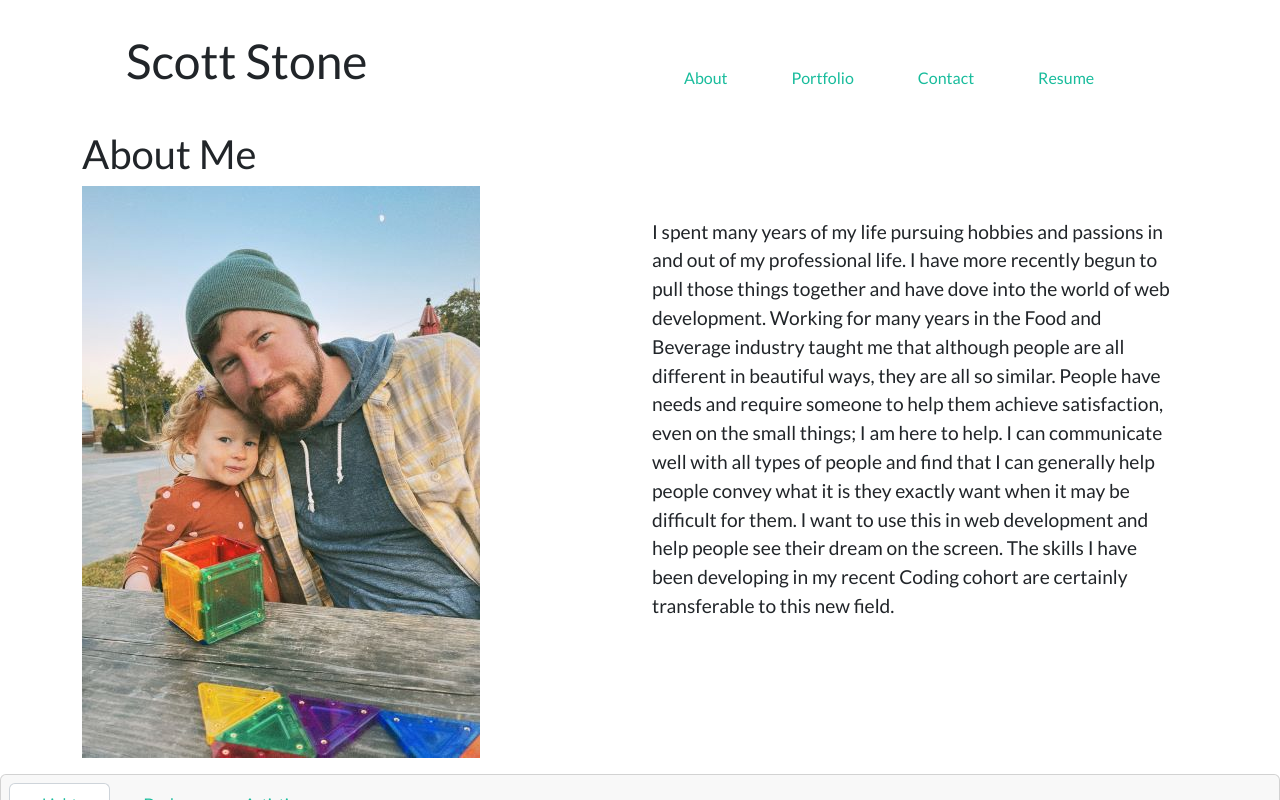
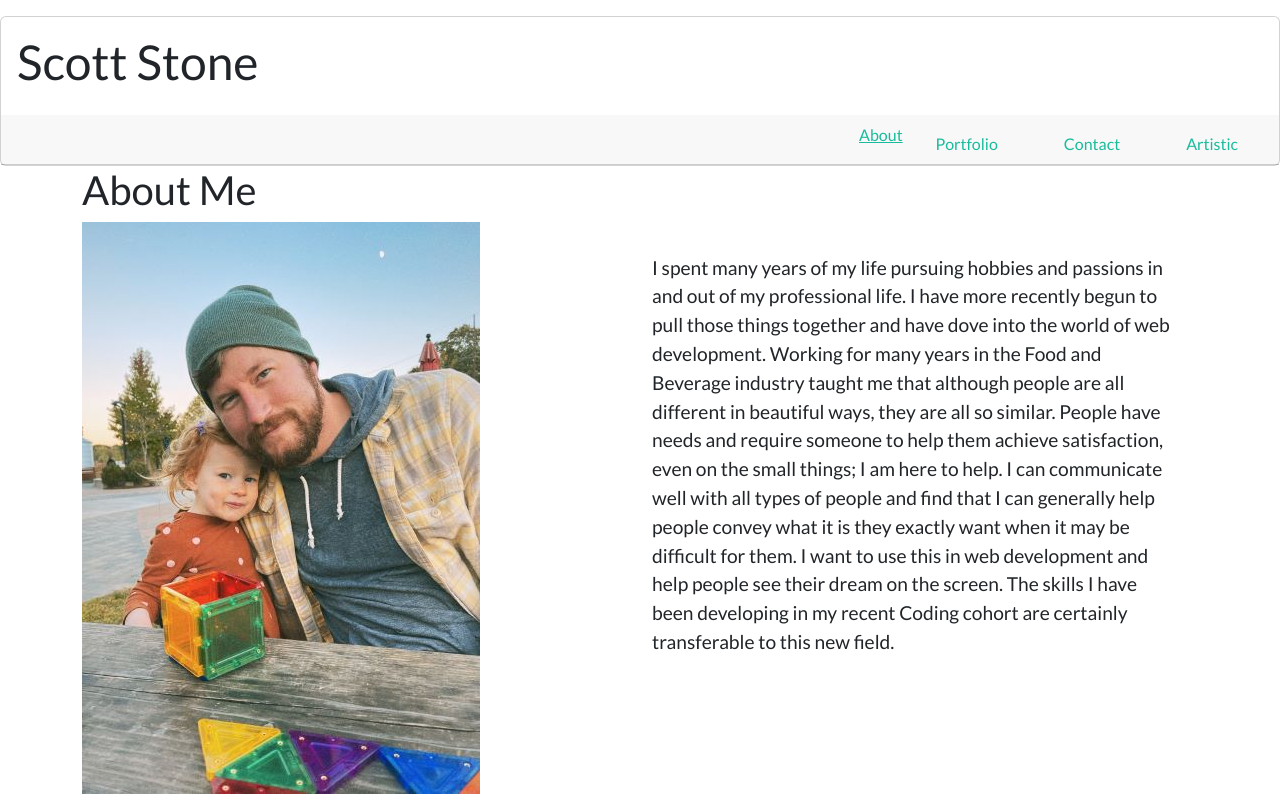
Before and after one commit to Simplerer/react-ion-profile, a React (Create React App) app: page / in a window 1280 px wide. Shown: the top 800 px of the page. Built offline with nearby package versions, Linux system fonts and the light colour scheme.

Commit message:
active nav tabs are apparent

```diff
--- a/src/components/Header.js
+++ b/src/components/Header.js
@@ -1,35 +1,38 @@
 import React from "react";
 
-function Header({pageChanger}) {
+function Header({ pageChanger, currentPage }) {
   return (
-        <div className="container">
-            <div>
-
-                <header className="row d-flex justify-content-around align-items-end p-4 m-2">
+    <div className="pt-3">
+      <div className="card">
+        <div className="card-body">
           <div className="col">
             <h1>Scott Stone</h1>
           </div>
-                    <div className="col">
-                <nav className="nav">
-                    <a className="nav-link active"
+        </div>
+        <div className="card-header">
+          <ul className="nav nav-tabs card-header-tabs justify-content-end">
+            <li className="nav-item">
+              <a className={currentPage == 'About' ? 'nav-link-active' : 'nav-link'}
                 href="#about"
-                    onClick={()=> pageChanger('About')}
-                    >About</a>
-                    <a className="nav-link"
-                    href="#portfolio"
-                    onClick={()=> pageChanger('Portfolio')}
-                    >Portfolio</a>
-                    <a className="nav-link"
+                onClick={() => pageChanger('About')}>About</a>
+            </li>
+            <li className="nav-item">
+              <a className={currentPage == 'Portfolio' ? 'nav-link-active' : 'nav-link'}
+                href='#portfolio'
+                onClick={() => pageChanger('Portfolio')}>Portfolio</a>
+            </li>
+            <li className="nav-item">
+              <a className={currentPage == 'Contact' ? 'nav-link-active' : 'nav-link'}
                 href="#contact"
-                    onClick={()=> pageChanger('Contact')}
-                    >Contact</a>
-                    <a className="nav-link"
+                onClick={() => pageChanger('Contact')}>Contact</a>
+            </li>
+            <li className="nav-item">
+              <a className={currentPage == 'Resume' ? 'nav-link-active' : 'nav-link'}
                 href="#resume"
-                    onClick={()=> pageChanger('Resume')}
-                    >Resume</a>
-                </nav>
+                onClick={() => pageChanger('Resume')}>Artistic</a>
+            </li>
+          </ul>
         </div>
-                </header>
       </div>
     </div>
   )
--- a/src/components/Project.js
+++ b/src/components/Project.js
@@ -4,7 +4,6 @@ import Footer from "./Footer";
 import pages from "./pages";
 
 const { About, Portfolio, Contact, Resume } = pages
-
 
 function Project() {
 
@@ -37,7 +36,9 @@ function Project() {
   return (
     <>
       <Header
-        pageChanger={pageChanger} />
+        pageChanger={pageChanger}
+        currentPage={currentPage}
+        />
       <div>{view}</div>
       <Footer />
     </>
```
Also changed, not shown: src/components/assets/index.js (+36 -1 lines), Assets/notes.txt, src/components/pages/Portfolio.js (indentation only). Lines whose indentation alone changed are shown as unchanged.
